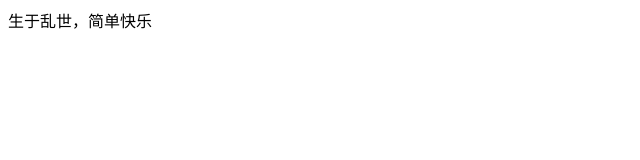
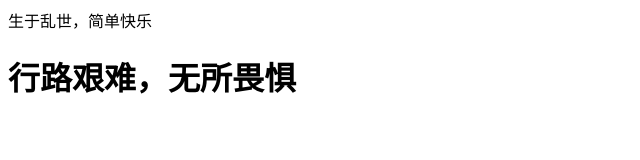
Before and after one commit to maviswmm/-, a plain HTML site: page index.html in a window 1280 px wide. Shown: the whole page, without its empty margins (0-640 px from the left). Drawn offline with Linux system fonts and the light colour scheme.

Commit message:
Create index.html

```diff
--- a/index.html
+++ b/index.html
@@ -8,5 +8,8 @@
 <div>
   生于乱世，简单快乐
 </div>
+  <h1>
+  行路艰难，无所畏惧
+  </h1>
 </body>
 </html>
```
